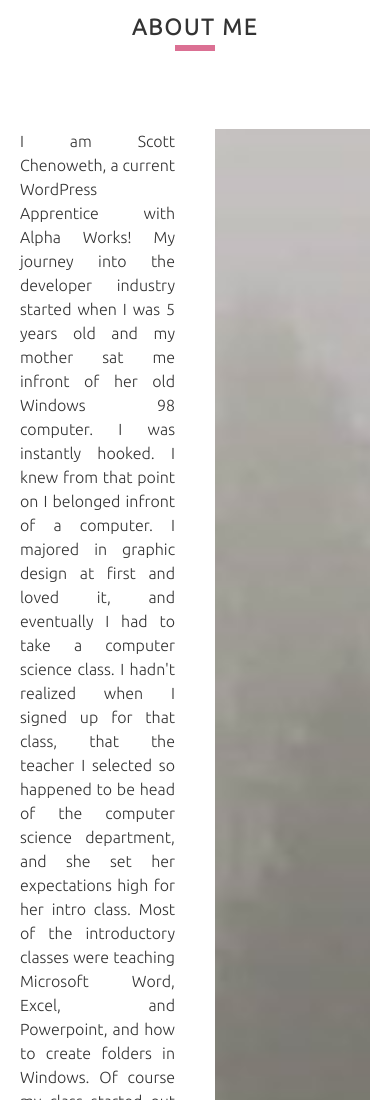
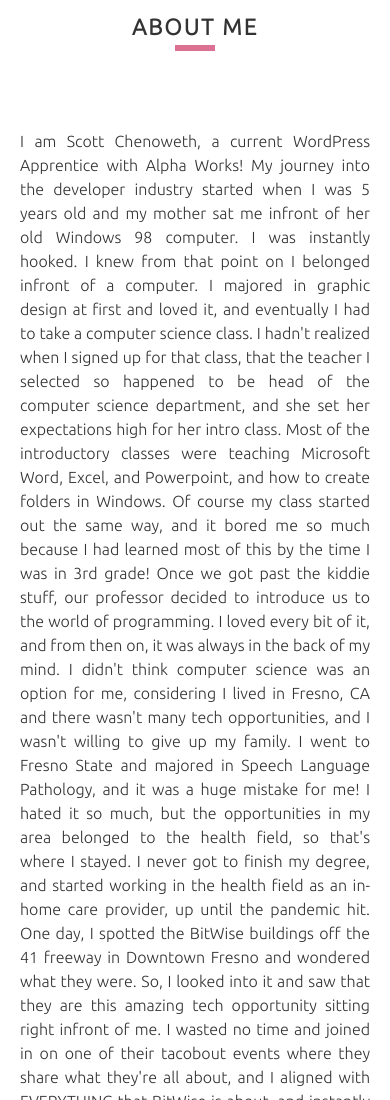
Before and after one commit to ScottCheno/WP-Personal, a plain HTML site: page index.html in a window 390 px wide. Shown: the part 900-2000 px from the top of the page. Drawn offline with nearby package versions, Linux system fonts and the light colour scheme.

Commit message:
fixed media quaries for about me

```diff
--- a/CSS/style.css
+++ b/CSS/style.css
@@ -376,7 +376,10 @@ i{
         padding: 40px 30px;
     }
     .about .contentBx .imgBx{
-        grid-template-columns: repeat(1,fr);
+        grid-template-columns: repeat(1, 1fr) !important;
+    }
+    .about .contentBx{
+        grid-template-columns: repeat(1,1fr);
     }
     .imgBx{
         align-items: center;
```
